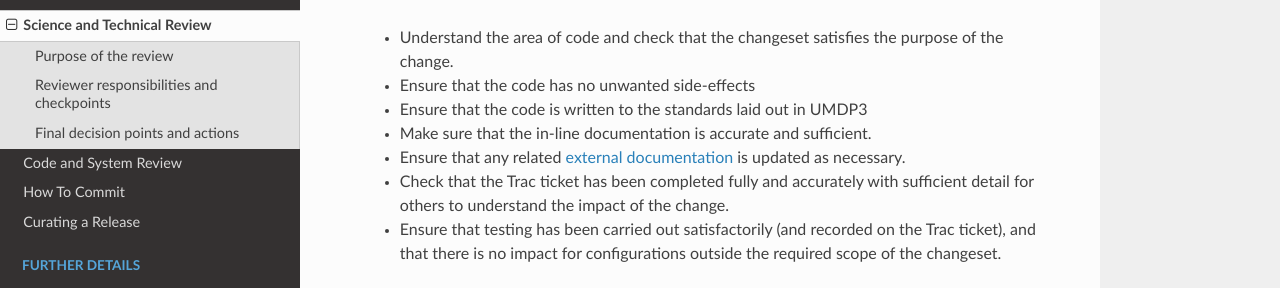
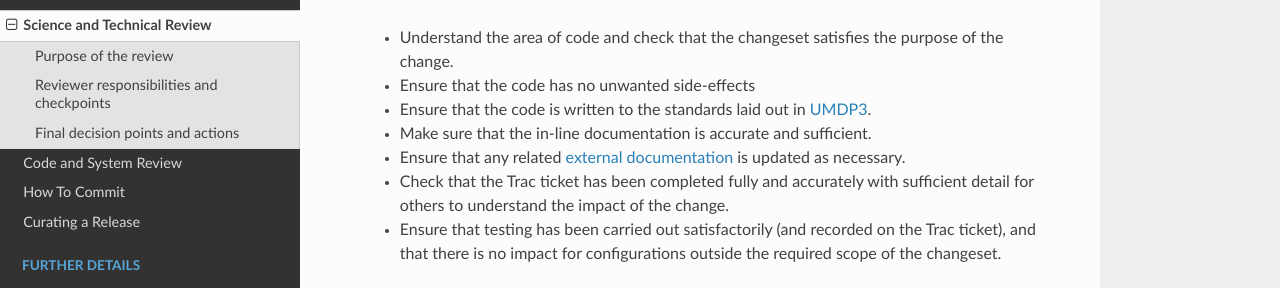
Before and after one commit to MetOffice/simulation-systems, a Sphinx documentation site: the page built from source/Reviewers/scitechreview.rst, in a window 1280 px wide and 1237 px high. Shown: the part 438-726 px from the top of the window. Built offline with Sphinx 7.4.7 and the Read the Docs theme 2.0.0, drawn with Linux system fonts in a browser that asks for light colours; some of the changed lines change nothing that is shown.

Commit message:
Add documentation link
Co-authored-by: lianneparkhouse <105425887+lianneparkhouse@users.noreply.github.com>

```diff
--- a/source/Reviewers/scitechreview.rst
+++ b/source/Reviewers/scitechreview.rst
@@ -20,7 +20,7 @@ The Science / Technical reviewer should
 
  * Ensure that the code has no unwanted side-effects
 
- * Ensure that the code is written to the standards laid out in UMDP3
+ * Ensure that the code is written to the standards laid out in `UMDP3 <https://code.metoffice.gov.uk/doc/um/latest/papers/umdp_003.pdf>`_.
 
  * Make sure that the in-line documentation is accurate and sufficient.
 
```
